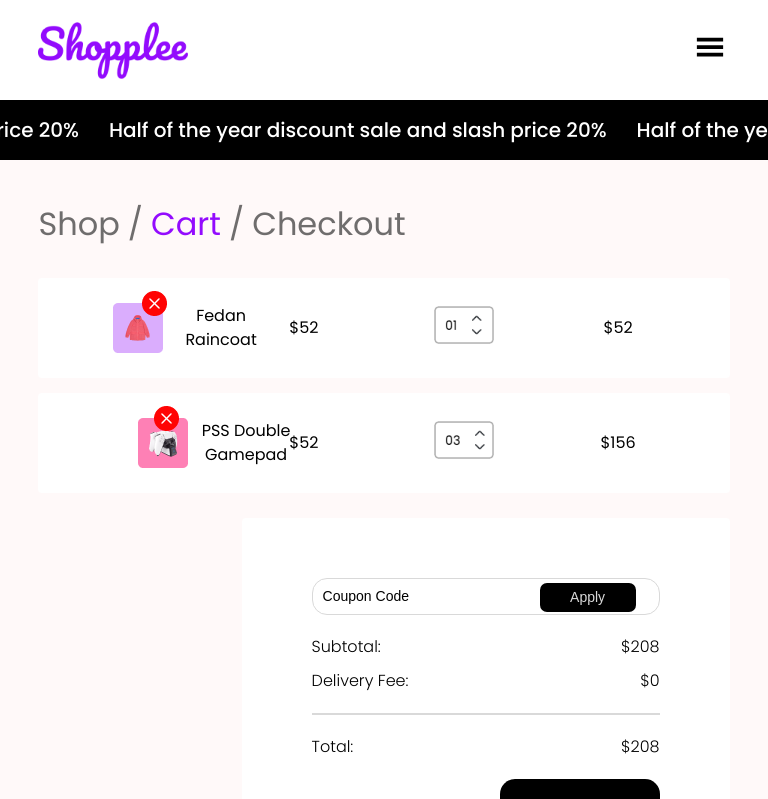
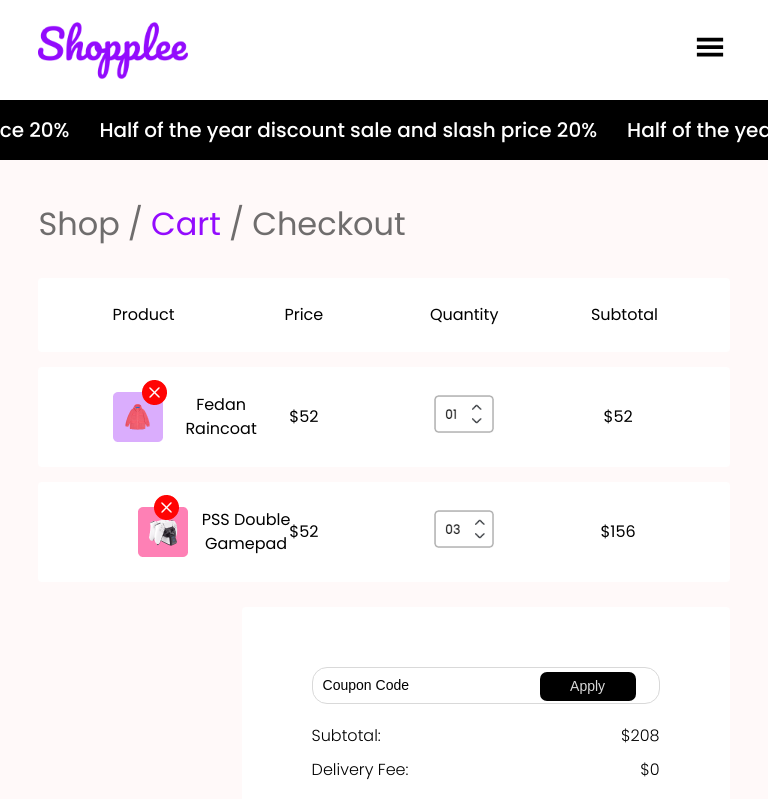
Before and after one commit to Queencobham/shopplee-ecommerce-site, a React (Vite) app: page /cartpage in a window 768 px wide. Shown: the top 799 px of the page. Built offline with nearby package versions, Linux system fonts and the light colour scheme.

Commit message:
cart page

```diff
--- a/src/index.css
+++ b/src/index.css
@@ -1344,4 +1344,8 @@ form span input[type=text] {
     footer {
         gap: 2em;
     }
+
+    .cart-table .desktop {
+        display: flex;
+    }
 }
```
